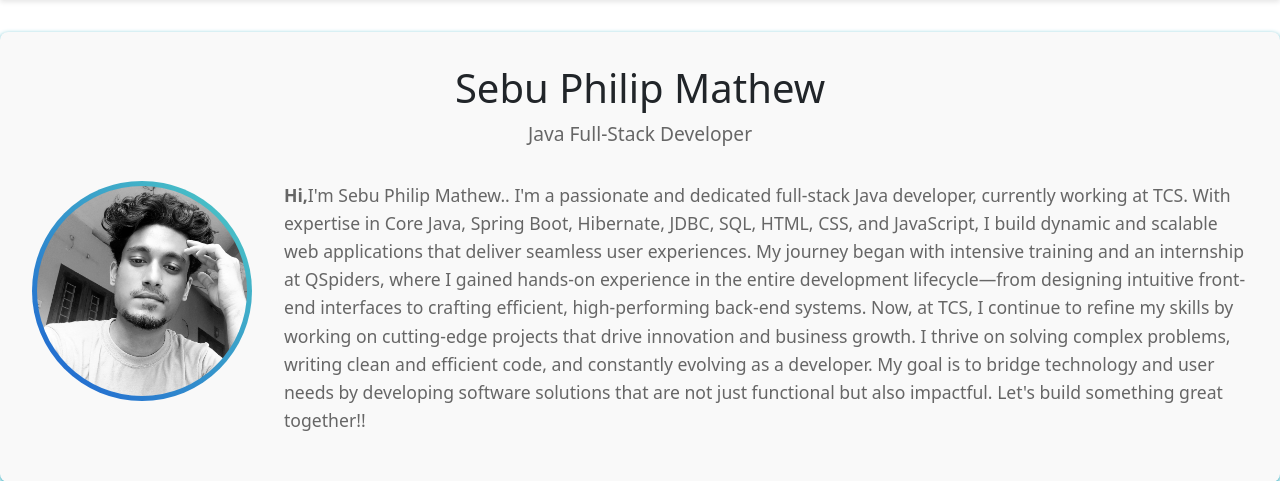
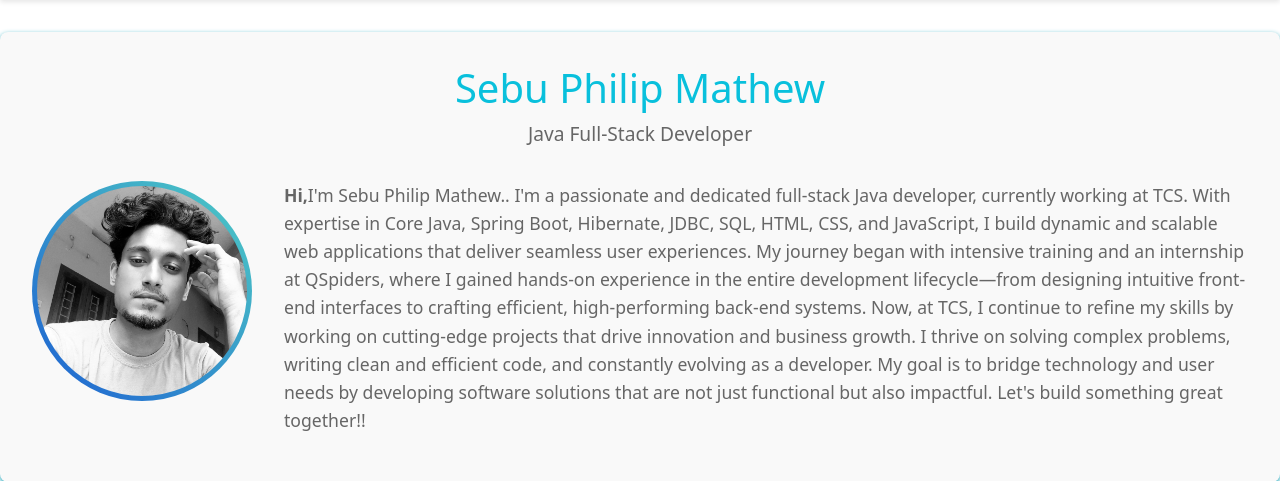
Before and after one commit to mathewzebu/portfolio, a PHP site: page /index.html in a window 1280 px wide. Shown: the part 69-550 px from the top of the page. Run offline with PHP 8.4, Linux system fonts and the light colour scheme.

Commit message:
Update index.css

```diff
--- a/index.css
+++ b/index.css
@@ -131,6 +131,9 @@ h1 {
     color: #17a2b8;
     font-size: 2.5rem;
     margin-bottom: 0.5rem;
+}
+.word{
+    color: #09c0dc;
 }
 
 .job-title {
```
